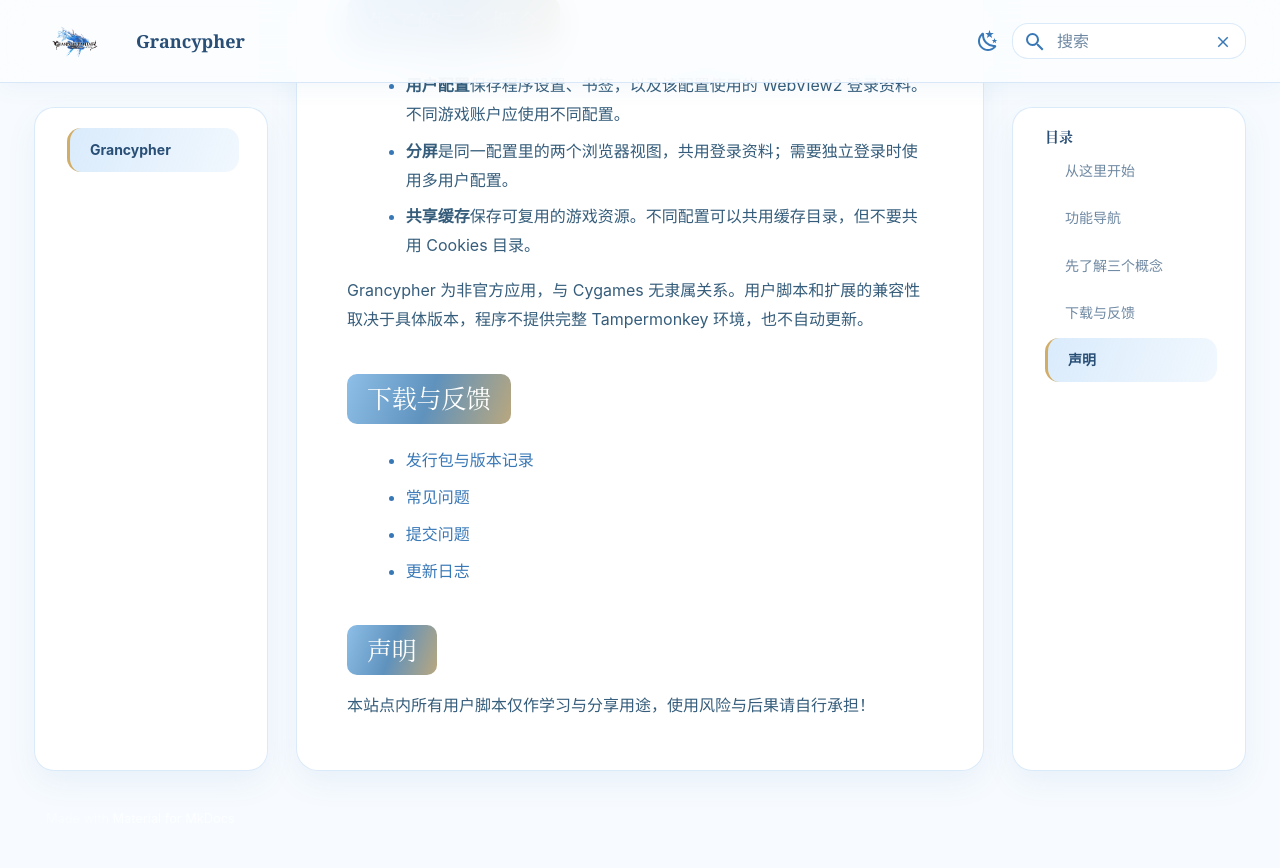
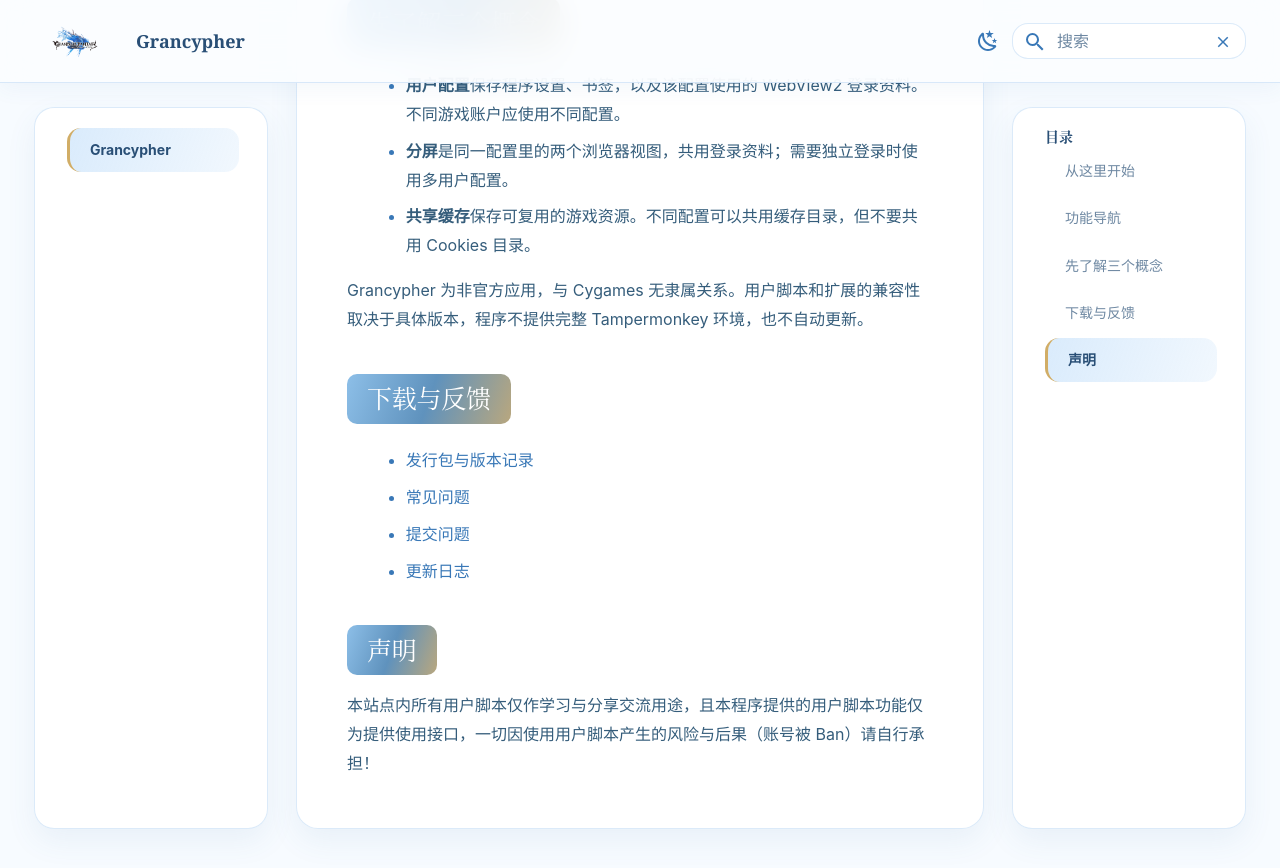
Before and after one commit to rawlkian/grancypher-release, an MkDocs documentation site: the page built from docs/index.md, in a window 1280 px wide and 900 px high, scrolled down 2272 px. Shown: the top 868 px of the window. Built offline with MkDocs 1.6.1 and Material for MkDocs 9.7.7, drawn with Linux system fonts in a browser that asks for light colours; before the commit the page ends 3114 px from its top, so only the background shows below that.

Commit message:
更新 Wiki

```diff
--- a/docs/index.md
+++ b/docs/index.md
@@ -49,4 +49,4 @@
 - [更新日志](changelog.md)
 
 ## 声明
-本站点内所有用户脚本仅作学习与分享用途，使用风险与后果请自行承担！
+本站点内所有用户脚本仅作学习与分享交流用途，且本程序提供的用户脚本功能仅为提供使用接口，一切因使用用户脚本产生的风险与后果（账号被 Ban）请自行承担！
--- a/mkdocs.yml
+++ b/mkdocs.yml
@@ -49,6 +49,7 @@
       - 本地缓存: features/local-cache.md
       - 设置: features/settings.md
   - 用户脚本:
+      - 功能声明: scripts/feature-declaration.md
       - 自动周回跳转: scripts/auto-loop.md
       - 救援筛选: scripts/rescue-filter.md
       - 救援码粘贴: scripts/rescue-paste.md
```
Also changed, not shown: docs/scripts/feature-declaration.md (added, +4 -0 lines).
